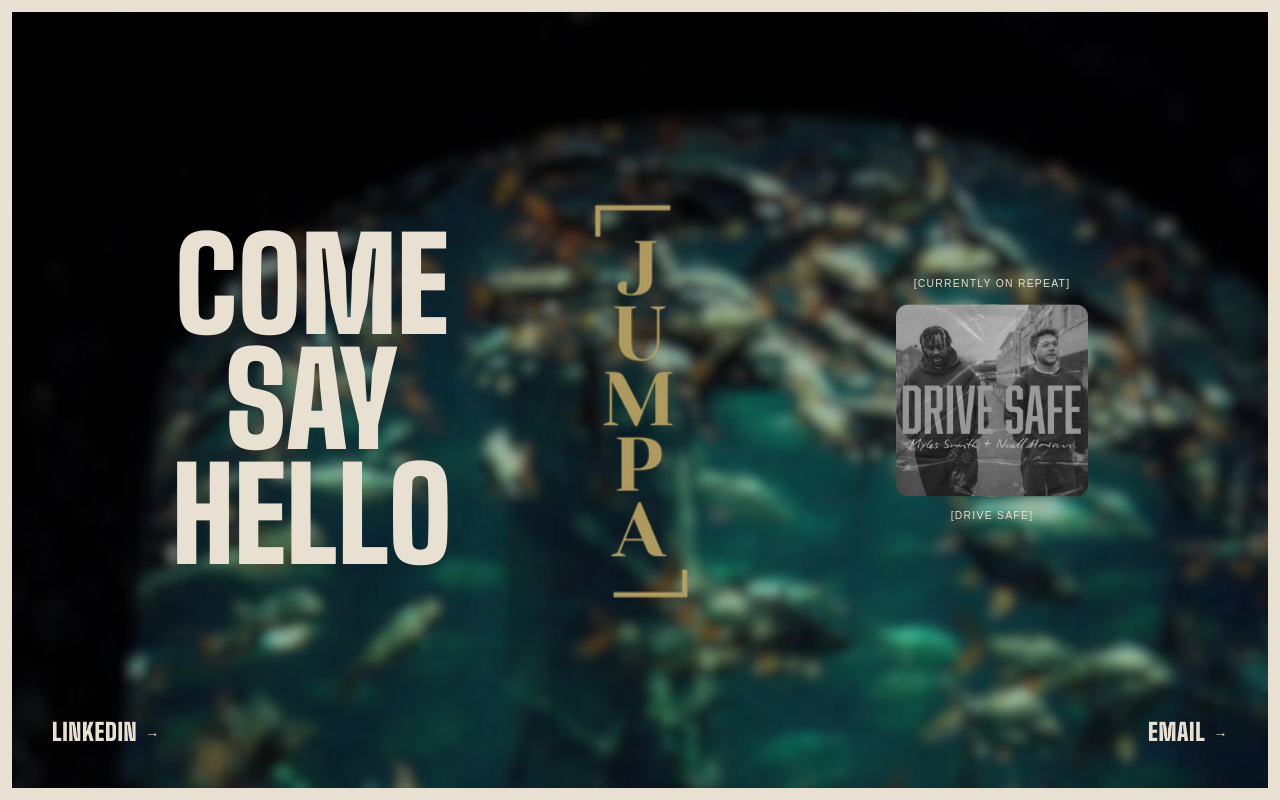
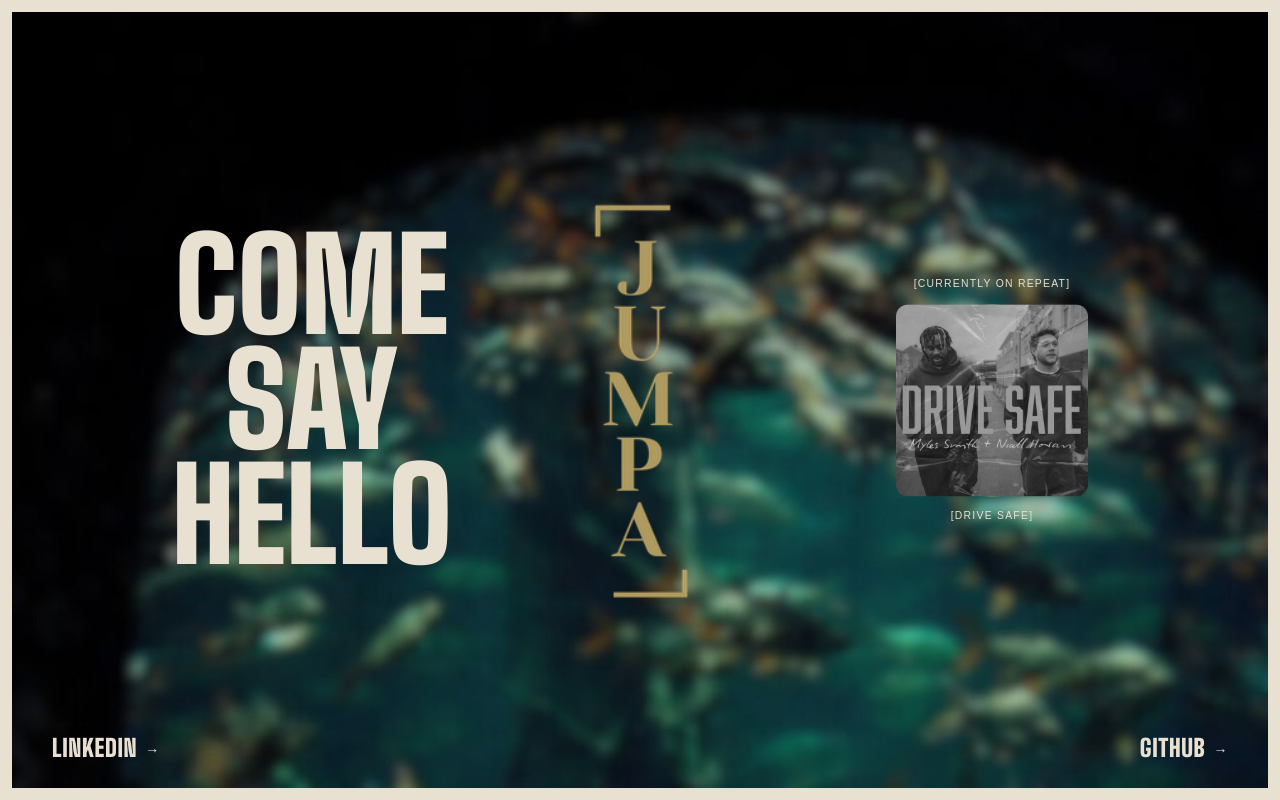
Before and after one commit to 0SUJ0SU/JNTHN, a Next.js app: page / in a window 1280 px wide. Shown: the part 2400-3200 px from the top of the page. Built offline with nearby package versions, Linux system fonts and the light colour scheme; a web font is replaced by a local one.

Commit message:
changed from email to github

```diff
--- a/components/layout/Footer.tsx
+++ b/components/layout/Footer.tsx
@@ -104,7 +104,7 @@ export default function Footer() {
       <motion.div
         variants={footerSectionReveal}
         {...motionConfig}
-        className="absolute bottom-10 left-10 right-10 flex justify-between items-end z-30 pointer-events-none"
+        className="absolute bottom-6 left-10 right-10 flex justify-between items-end z-30 pointer-events-none"
       >
         <motion.a
           variants={footerItemFade}
@@ -118,10 +118,12 @@ export default function Footer() {
         </motion.a>
         <motion.a
           variants={footerItemFade}
-          href="mailto:jonathansugondo@gmail.com"
+          href="https://github.com/0SUJ0SU"
+          target="_blank"
+          rel="noopener noreferrer"
           className="font-display text-cream text-lg md:text-2xl tracking-wide hover:text-gold transition-colors duration-300 inline-flex items-center gap-2 pointer-events-auto"
         >
-          <span>EMAIL</span>
+          <span>GITHUB</span>
           <span className="font-mono text-sm">→</span>
         </motion.a>
       </motion.div>
```
